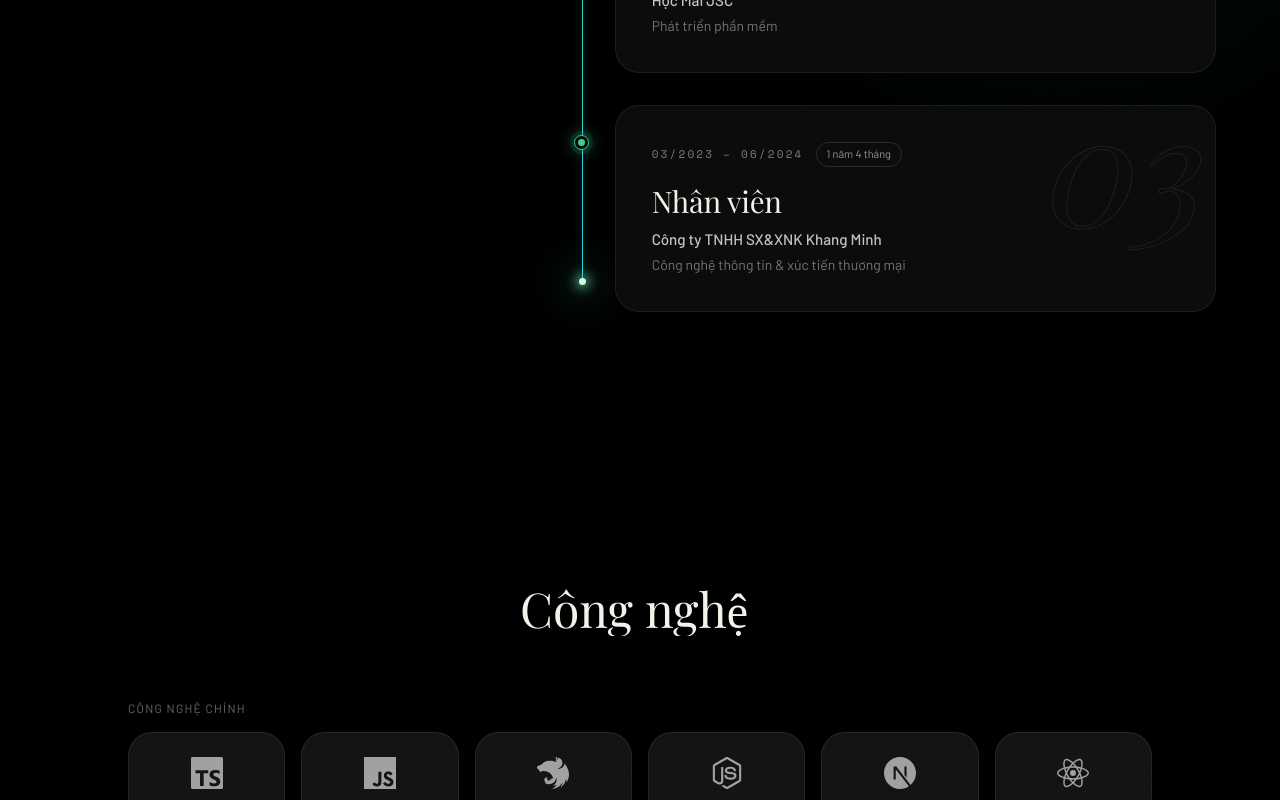
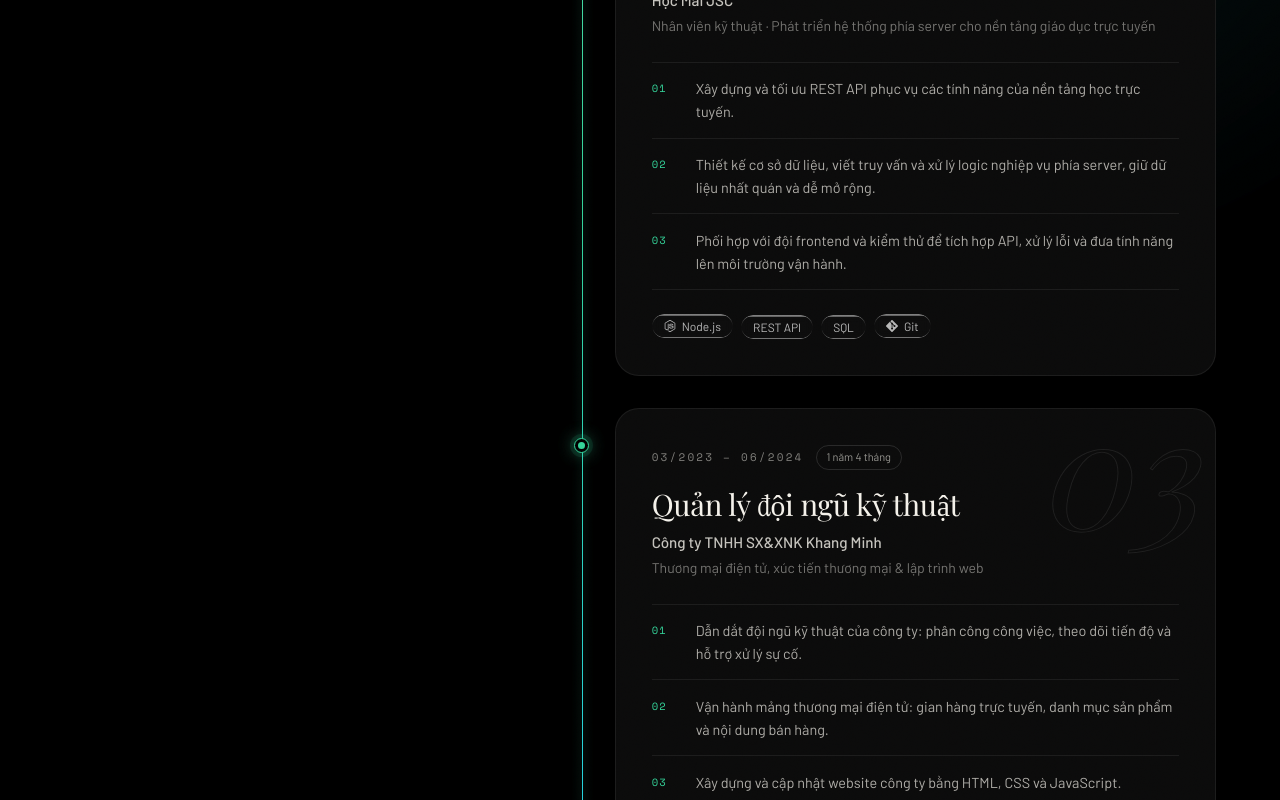
Before and after one commit to nguyenngoctuyen11032003/tuyen-portfolio, a React (Vite) app: page / in a window 1280 px wide. Shown: the part 2780-3580 px from the top of the page. Built offline with nearby package versions, Linux system fonts and the light colour scheme; a web font is replaced by a local one.

Commit message:
feat: update experience roles and details for improved clarity and relevance

```diff
--- a/src/data/content.ts
+++ b/src/data/content.ts
@@ -299,15 +299,28 @@ export const content: Record<Lang, Content> = {
         },
         {
           period: '09/2024 – 02/2025',
-          role: 'Nhân viên kỹ thuật',
+          role: 'Lập trình viên Backend',
           org: 'Học Mãi JSC',
-          focus: 'Phát triển phần mềm',
+          focus: 'Nhân viên kỹ thuật · Phát triển hệ thống phía server cho nền tảng giáo dục trực tuyến',
+          achievements: [
+            'Xây dựng và tối ưu REST API phục vụ các tính năng của nền tảng học trực tuyến.',
+            'Thiết kế cơ sở dữ liệu, viết truy vấn và xử lý logic nghiệp vụ phía server, giữ dữ liệu nhất quán và dễ mở rộng.',
+            'Phối hợp với đội frontend và kiểm thử để tích hợp API, xử lý lỗi và đưa tính năng lên môi trường vận hành.',
+          ],
+          tags: ['Node.js', 'REST API', 'SQL', 'Git'],
         },
         {
           period: '03/2023 – 06/2024',
-          role: 'Nhân viên',
+          role: 'Quản lý đội ngũ kỹ thuật',
           org: 'Công ty TNHH SX&XNK Khang Minh',
-          focus: 'Công nghệ thông tin & xúc tiến thương mại',
+          focus: 'Thương mại điện tử, xúc tiến thương mại & lập trình web',
+          achievements: [
+            'Dẫn dắt đội ngũ kỹ thuật của công ty: phân công công việc, theo dõi tiến độ và hỗ trợ xử lý sự cố.',
+            'Vận hành mảng thương mại điện tử: gian hàng trực tuyến, danh mục sản phẩm và nội dung bán hàng.',
+            'Xây dựng và cập nhật website công ty bằng HTML, CSS và JavaScript.',
+            'Đưa AI (Claude) vào quy trình làm việc: soạn nội dung, tự động hóa tác vụ lặp lại và hỗ trợ lập trình.',
+          ],
+          tags: ['HTML5', 'CSS3', 'JavaScript'],
         },
       ],
     },
@@ -678,15 +691,28 @@ export const content: Record<Lang, Content> = {
         },
         {
           period: '09/2024 – 02/2025',
-          role: 'Technical Staff',
+          role: 'Backend Developer',
           org: 'Học Mãi Education JSC',
-          focus: 'Software development',
+          focus: 'Technical Staff · Server-side development for an online education platform',
+          achievements: [
+            'Built and optimized REST APIs powering features of the online learning platform.',
+            'Designed database schemas, wrote queries, and implemented server-side business logic that keeps data consistent and scalable.',
+            'Worked with frontend and QA teams to integrate APIs, fix defects, and ship features to production.',
+          ],
+          tags: ['Node.js', 'REST API', 'SQL', 'Git'],
         },
         {
           period: '03/2023 – 06/2024',
-          role: 'Staff',
+          role: 'Technical Team Manager',
           org: 'Khang Minh Import-Export Manufacturing Co., Ltd',
-          focus: 'IT & trade promotion',
+          focus: 'E-commerce, trade promotion & web development',
+          achievements: [
+            "Led the company's technical team: assigned work, tracked progress, and supported incident handling.",
+            'Ran the e-commerce operation: online storefronts, product catalog, and sales content.',
+            'Built and maintained the company website with HTML, CSS, and JavaScript.',
+            'Brought AI (Claude) into daily workflows for content drafting, automating repetitive tasks, and coding support.',
+          ],
+          tags: ['HTML5', 'CSS3', 'JavaScript'],
         },
       ],
     },
```
